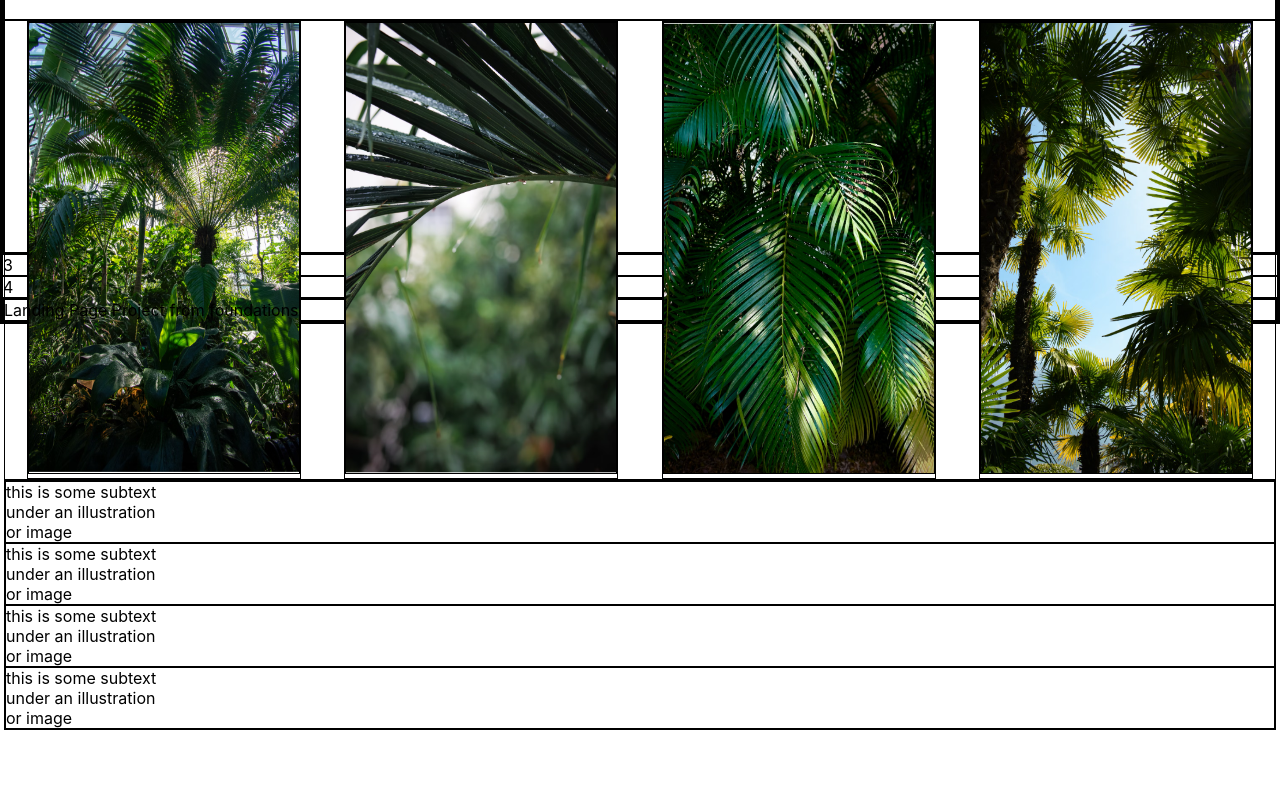
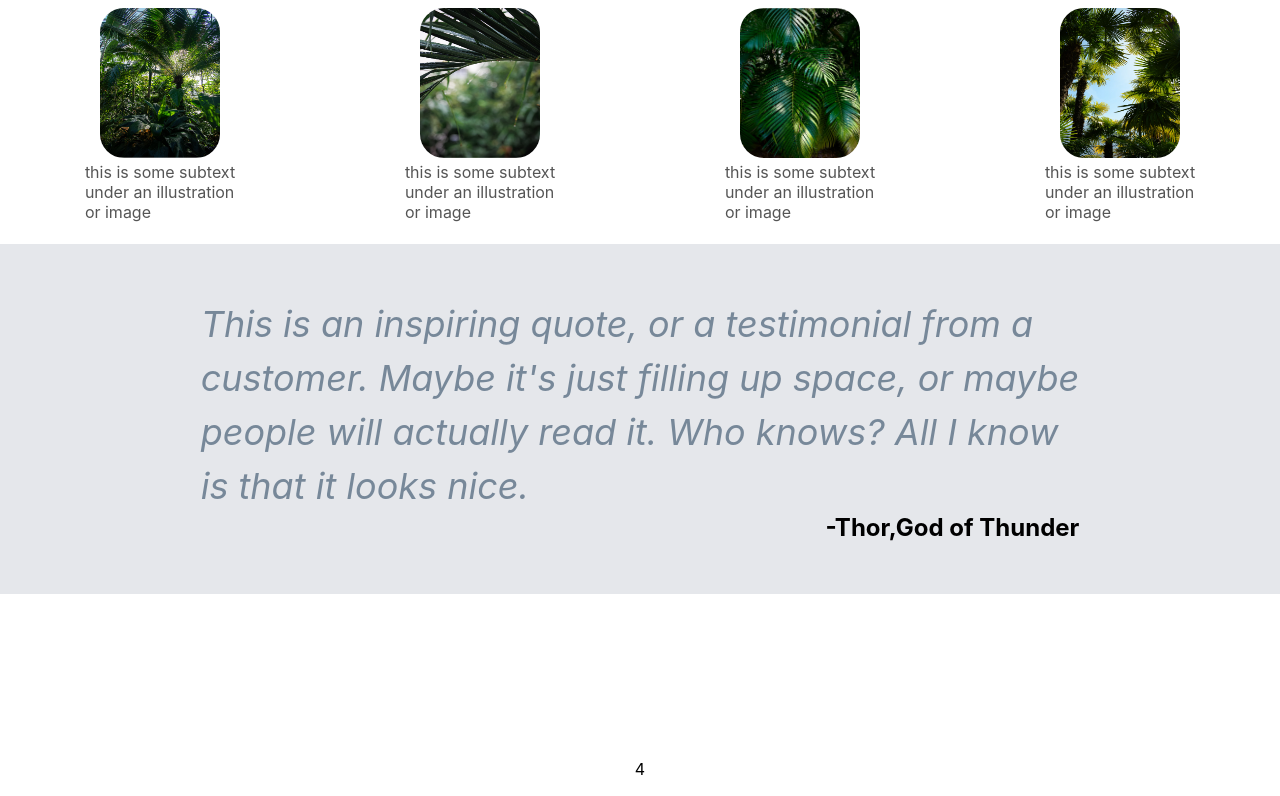
Before and after one commit to 70m370/foundations-landing-page, a plain HTML site: page index.html in a window 1280 px wide. Shown: the part 544-1340 px from the top of the page. Before the commit the page ends 1274 px from the top, so only its background shows below. Drawn offline with Linux system fonts and the light colour scheme.

Commit message:
quote container

```diff
--- a/index.html
+++ b/index.html
@@ -38,18 +38,18 @@
         <div class="second-sub-container">
             <div class="t-logo">Some random information.</div>
             <div class="S1S-container">
-                <!--470 x 705-->
+                <!--470 x 705    -  450 x 270-->
                 <div class="image-box">
-                    <img src="images/img-container1.png" alt="palm-view" height="450" width="270">
+                    <img src="images/img-container1.png" alt="palm-view" height="150" width="120">
                 </div>
                 <div class="image-box">
-                    <img src="images/img-container2.png" alt="palm-view2" height="450" width="270">
+                    <img src="images/img-container2.png" alt="palm-view2" height="150" width="120">
                 </div>
                 <div class="image-box">
-                    <img src="images/img-container3.png" alt="palm-view3" height="450" width="270">
+                    <img src="images/img-container3.png" alt="palm-view3" height="150" width="120">
                 </div>
                 <div class="image-box">
-                    <img src="images/img-container4.png" alt="palm-view4" height="450" width="270">
+                    <img src="images/img-container4.png" alt="palm-view4" height="150" width="120">
                 </div>
             </div>
             <divc class="S2S-container">
@@ -63,7 +63,13 @@
     </div>
 
     <div class="third-sub-container">
-        3
+        <div class="T1S-container">
+            <div class="quote-box">This is an inspiring quote, or a testimonial from a<br>
+                customer. Maybe it's just filling up space, or maybe<br>
+                people will actually read it. Who knows? All I know<br>
+                is that it looks nice.</div>
+            <div class="quote-box2">-Thor,God of Thunder</div>
+        </div>
     </div>
 
     <div class="fourth-sub-container">
--- a/styles/style.css
+++ b/styles/style.css
@@ -6,9 +6,7 @@ body {
 
 /*UNDELINE EVERYTHING*/
 
-* {
-    border: 1px solid black;
-}
+
 
 /*HEADER - SECTION*/
 
@@ -38,6 +36,7 @@ a {
 }
 
 /*BODY SECTION*/
+
 /*4-CONTAINERS*/
 
 .container {
@@ -96,6 +95,7 @@ button {
     height: 350px;
     display: flex;
     flex-direction: column;
+    justify-content: center;
 }
 
 .S1S-container {
@@ -116,10 +116,54 @@ button {
     font-size: 36px;
     font-weight: bolder;
     color: #1f2937;
-    padding: 36px;
+    padding: 24px;
 }
 
 .S1S-container {
     display: flex;
     justify-content: space-around;
 }
+
+img {
+    border-radius: 24px;
+}
+
+.S2S-container {
+    display: flex;
+    justify-content: space-around;
+    align-content: center;
+    color: #555;
+}
+
+/*THIRD SUB-CONTAINER*/
+
+.third-sub-container {
+    display: flex;
+    justify-content: center;
+    align-items: center;
+    background-color: #E5E7EB;
+    height: 350px;
+}
+
+.quote-box {
+    font-size: 36px;
+    font-style: italic;
+    line-height: 1.5;
+    color: lightslategray;
+}
+
+.quote-box2 {
+    display: flex;
+    justify-content: flex-end;
+    font-weight: bold;
+    font-size: 24px;
+}
+
+/*FOURTH SUB-CONTAINER*/
+
+.fourth-sub-container {
+    display: flex;
+    height: 350px;
+    justify-content: center;
+    align-items: center;
+}
```
